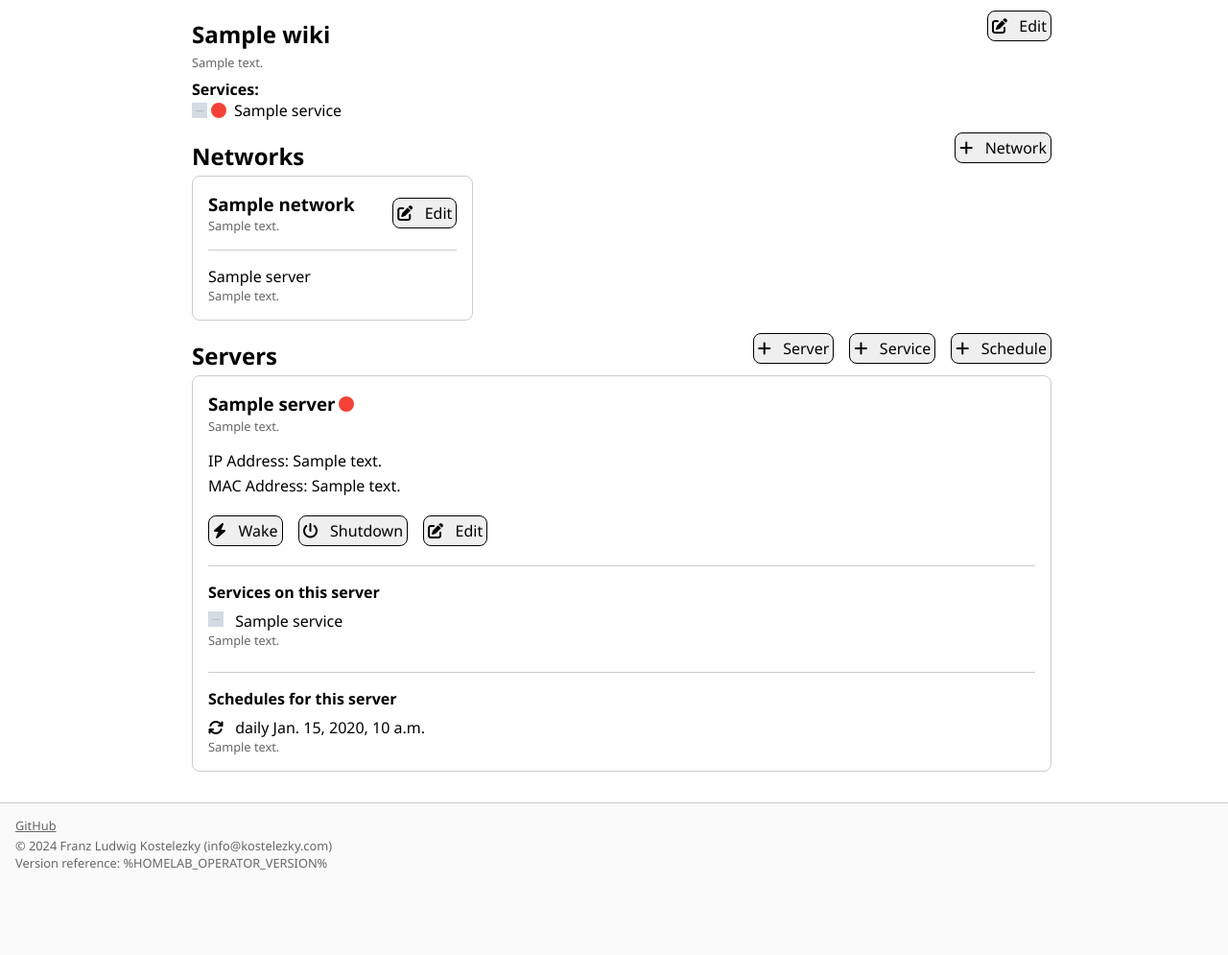
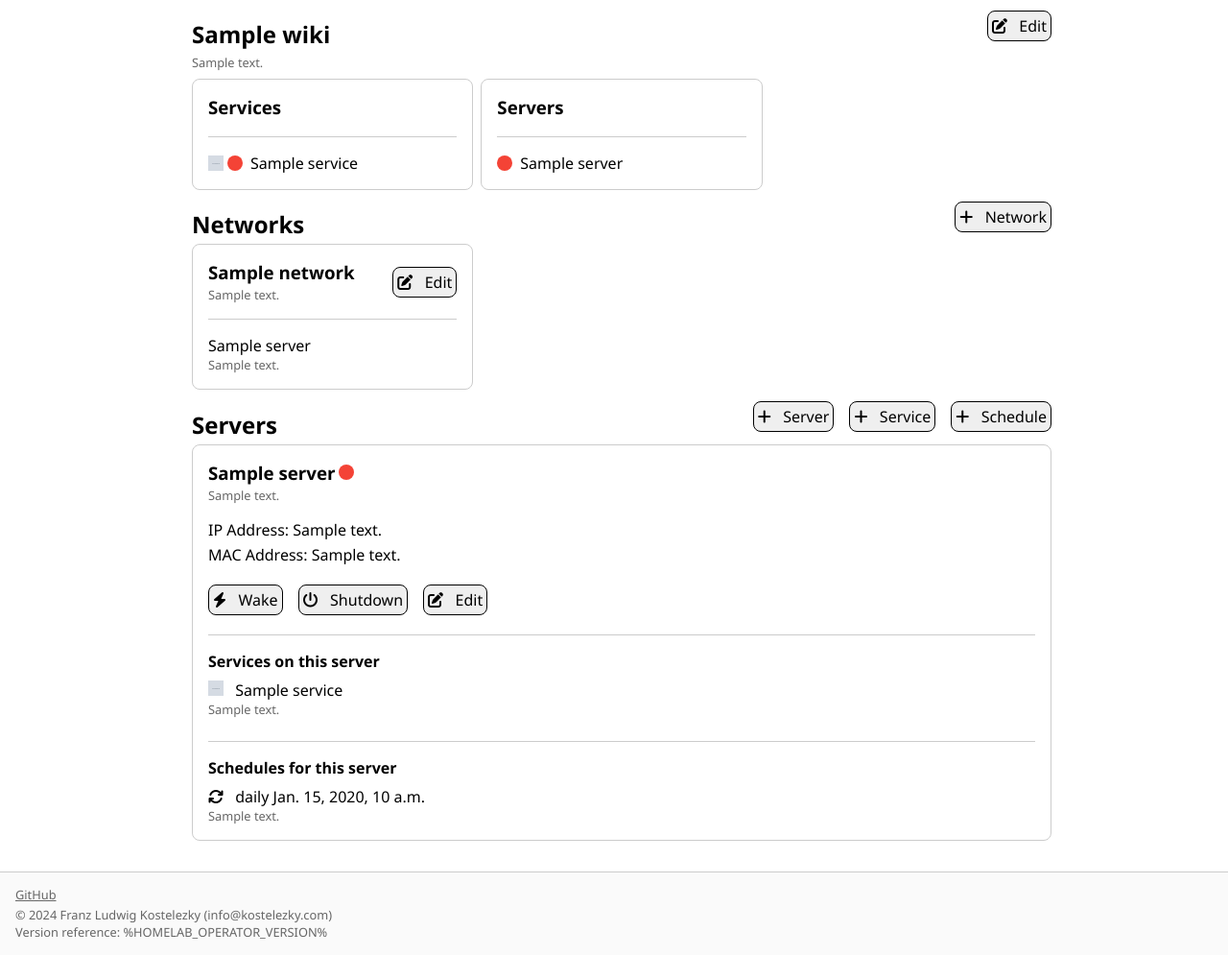
Before and after one commit to flemk/homelab-operator, a Django app: page /dashboard/ in a window 1280 px wide. Shown: the part 89-1084 px from the top of the page at 96% size. Before the commit the page ends 995 px from the top, so only its background shows below. Run offline with Django 5.2, Linux system fonts and the light colour scheme; a user stored in the database is signed in; tables that the repository leaves empty hold one stand-in row (values such as "Sample post"); grey boxes marked "Sample" are stand-in pictures; data that the repository does not hold is empty; some libraries are stand-ins or nearby versions.

Commit message:
Enhance dashboard: add Wiki overview section and Homelab selection; improve service and server display

```diff
--- a/homelab_operator/templates/html/dashboard.html
+++ b/homelab_operator/templates/html/dashboard.html
@@ -89,13 +89,23 @@
     {% if wiki %}
         <div class="soft">{{ wiki.description|safe }}</div>
         <div class="spacer" style="height: 0.5rem;"></div>
+        <div class="tile-display">
         {% if wiki.show_services %}
-            <div>
-                <b>Services:</b>
+            <div class="tile">
+                <div style="display: flex;">
+                    <div>
+                        <h3 style="display: flex;">
+                            Services
+                        </h3>
+                    </div>
+                </div>
+                <div class="spacer"></div>
+                <div style="border-top: 1px solid #ccc;"></div>
+                <div class="spacer"></div>
                 {% for server in servers %}
                     {% for service in server.services.all %}
                         <div>
-                            <a href="{{ service.endpoint }}" target="_blank" style="text-decoration: none; color: inherit; display: flex;">
+                            <a href="http://{{ service.endpoint }}" target="_blank" style="text-decoration: none; color: inherit; display: flex;">
                                 {% if service.icon_url %}
                                     <img src="{{ service.icon_url }}" alt="{{ service.name }} icon" style="width: 1rem; height: 1rem; margin: auto 0 auto 0;">
                                 {% else %}
@@ -119,6 +129,32 @@
                 {% endfor %}
             </div>
         {% endif %}
+        {% if wiki.show_servers %}
+            <div class="tile">
+                <div style="display: flex;">
+                    <div>
+                        <h3 style="display: flex;">
+                            Servers
+                        </h3>
+                    </div>
+                </div>
+                <div class="spacer"></div>
+                <div style="border-top: 1px solid #ccc;"></div>
+                <div class="spacer"></div>
+                {% for server in servers %}
+                    <div style="display: flex;">
+                        {% if server.is_online %}
+                            <div class="indicator-dot success-dot" style="margin-left: 0;">&nbsp;</div>
+                        {% else %}
+                            <div class="indicator-dot error-dot" style="margin-left: 0;">&nbsp;</div>
+                        {% endif %}
+                        <div class="spacer" style="width: 0.5rem;"></div>
+                        {{ server.name }}
+                    </div>
+                {% endfor %}
+            </div>
+        {% endif %}
+        </div>
     {% else %}
         <div>
             <b style="color: #666;">No wiki was found.</b>
```
Also changed, not shown: CHANGELOG.md.
